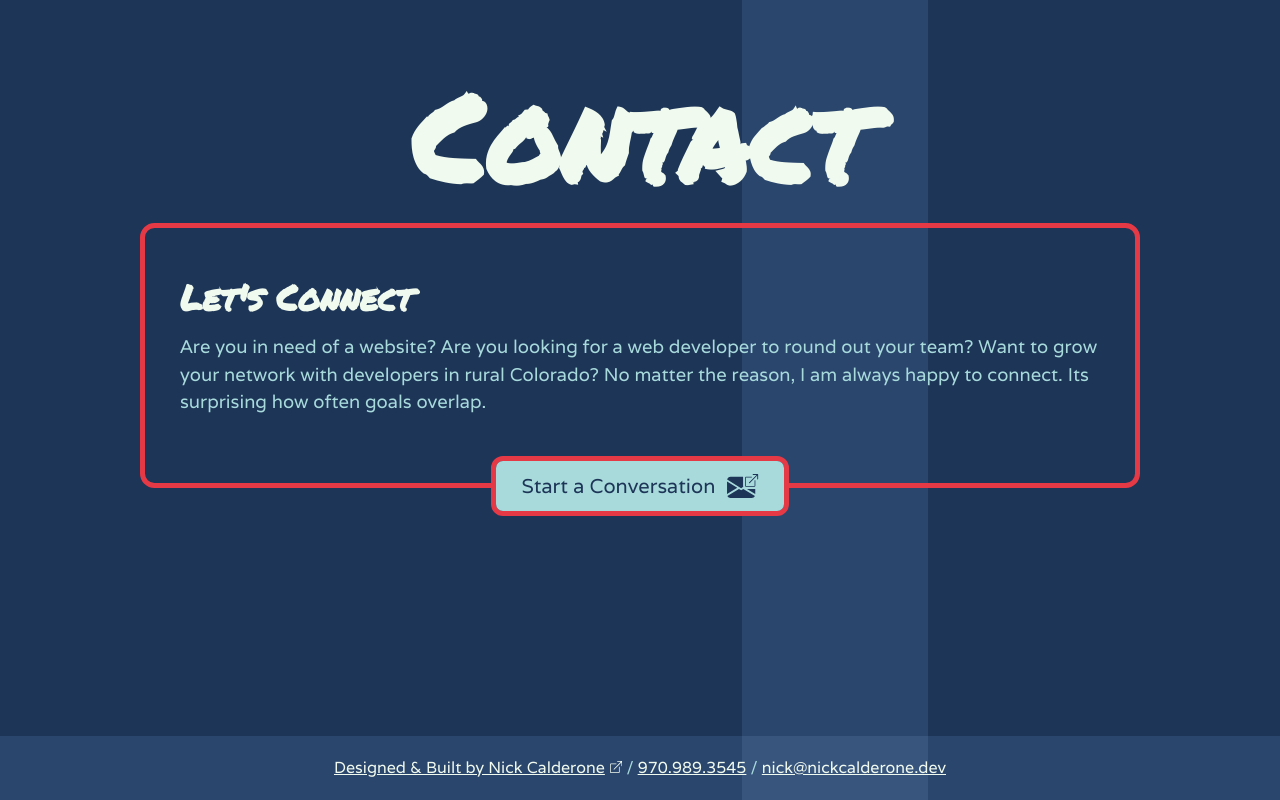
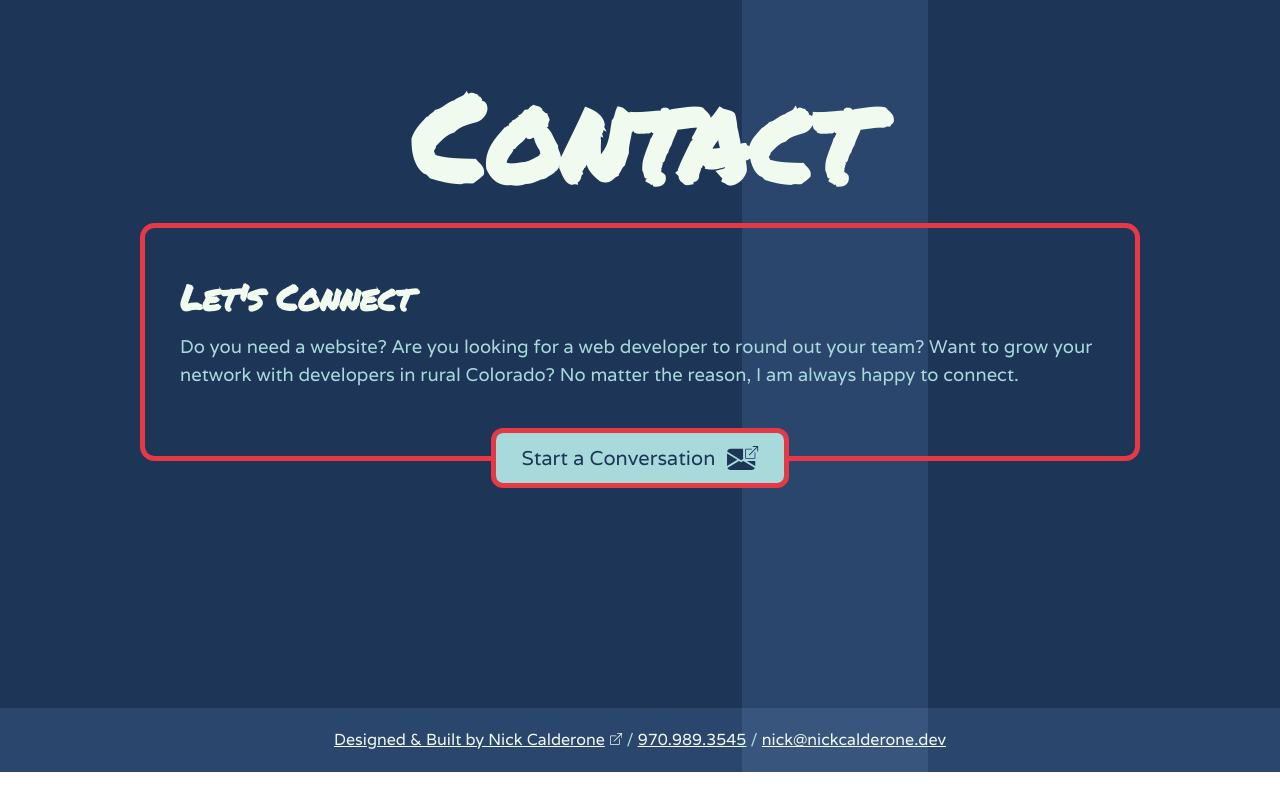
Before and after one commit to NickCalderone/developer-portfolio, a Nuxt app: page / in a window 1280 px wide. Shown: the part 2682-3482 px from the top of the page. After the commit the page ends 3454 px from the top, so only its background shows below. Built offline with nearby package versions, Linux system fonts and the light colour scheme.

Commit message:
removed last sentence

```diff
--- a/components/Contact.vue
+++ b/components/Contact.vue
@@ -115,9 +115,8 @@ export default {
 		<div class="contact-text-wrapper">
 			<h3 class="contact-subheader">Let's Connect</h3>
 			<p class="contact-text">
-				Are you in need of a website? Are you looking for a web developer to round out your team? Want to grow your
-				network with developers in rural Colorado? No matter the reason, I am always happy to connect. Its
-				surprising how often goals overlap.
+				Do you need a website? Are you looking for a web developer to round out your team? Want to grow your
+				network with developers in rural Colorado? No matter the reason, I am always happy to connect.
 			</p>
 		</div>
 		<a class="contact-button" href="mailto:calderonenick@gmail.com">
```
